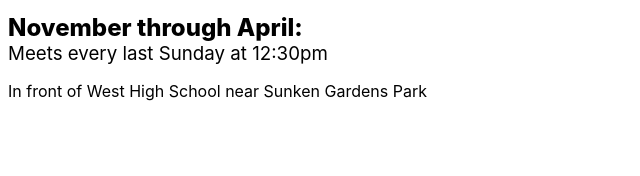
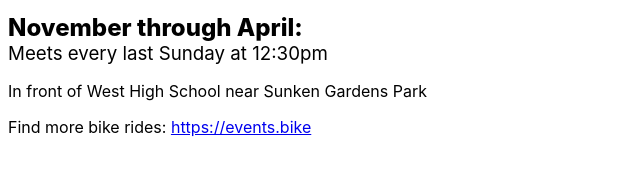
Before and after one commit to denvercriticalmass/denvercriticalmass.github.io, a plain HTML site: page index.html in a window 1280 px wide. Shown: the part 126-302 px from the top of the page, without its empty margins (0-640 px from the left). Drawn offline with Linux system fonts and the light colour scheme.

Commit message:
Events dot bike

```diff
--- a/index.html
+++ b/index.html
@@ -49,5 +49,7 @@
     <h3>Meets every last Sunday at 12:30pm</h3>
 
     <p>In front of West High School near Sunken Gardens Park</p>
+
+    <p>Find more bike rides: <a href="https://events.bike">https://events.bike</a>
   </body>
 </html>
```
